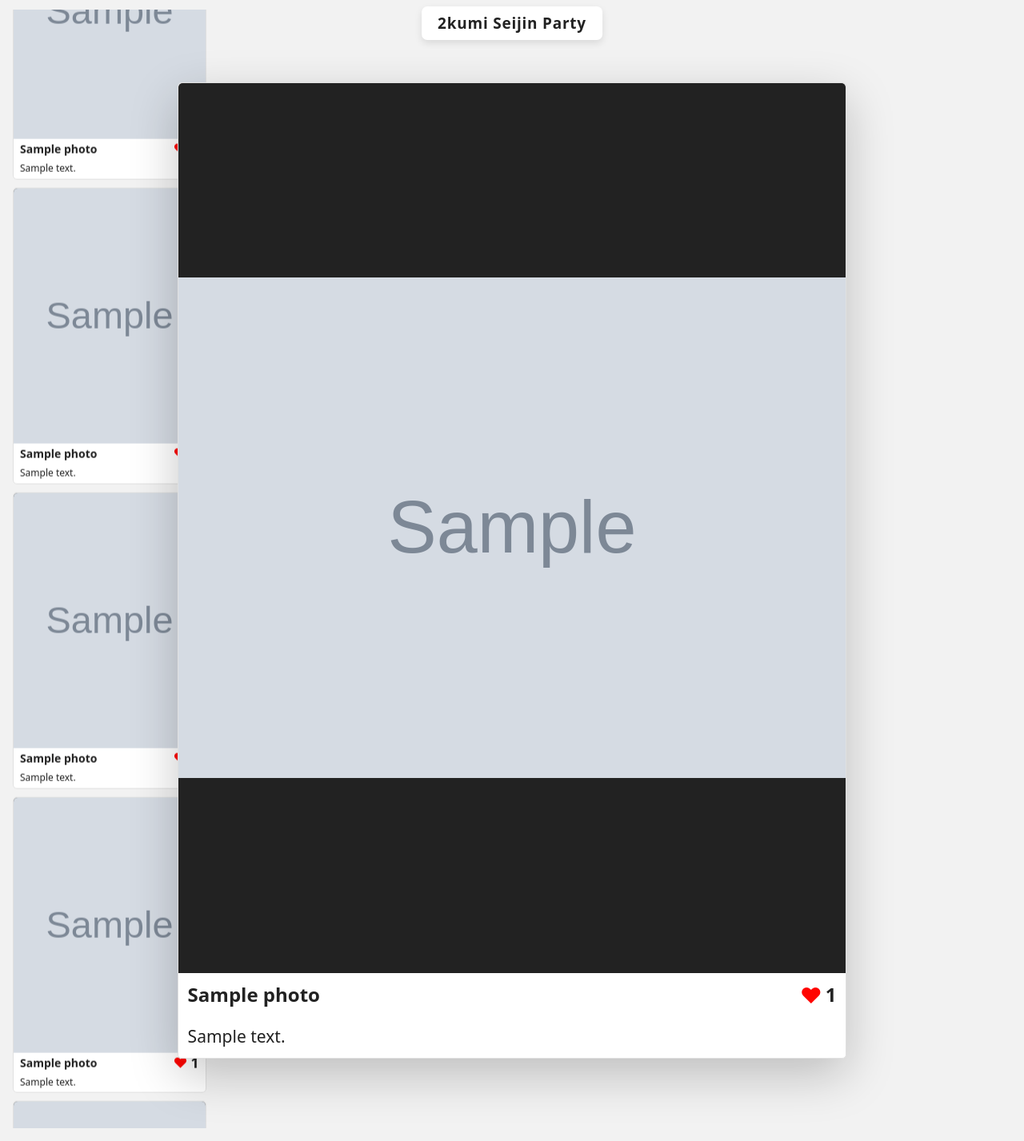
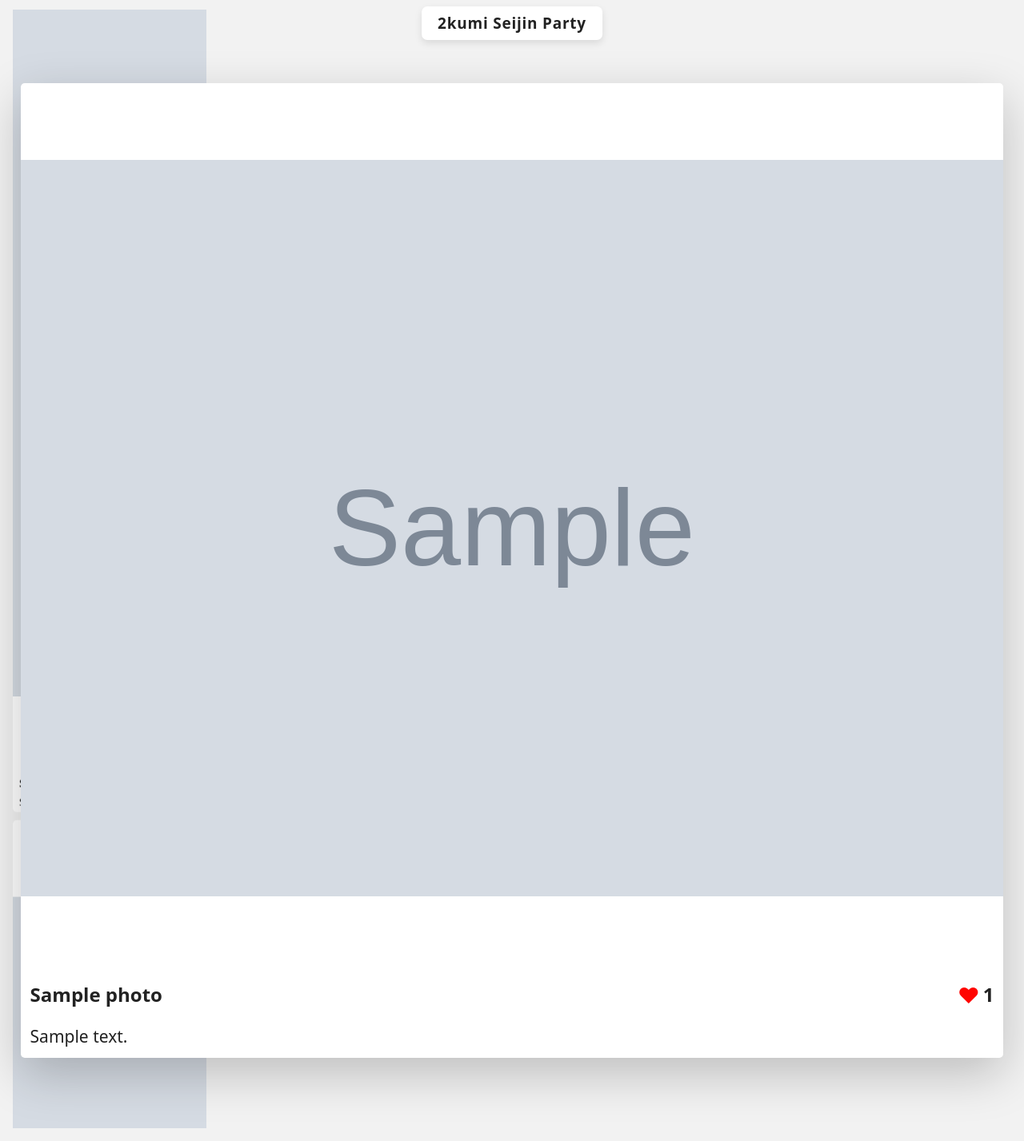
Before and after one commit to tama-git/seijinphoto_2026, a Django app: template photos/templates/photos/screen.html in a window 1280 px wide. Shown: the whole page at 80% size. Run offline with Django 5.2, Linux system fonts and the light colour scheme; the template is opened without the code that fills it: values that come from a table or form of the project are taken from there, others are empty; tables that the repository leaves empty hold one stand-in row (values such as "Sample post"); grey boxes marked "Sample" are stand-in pictures; data that the repository does not hold is empty.

Commit message:
ピックアップ表示の縦横比に応じた見せ方を調整

```diff
--- a/photos/static/photos/css/screen.css
+++ b/photos/static/photos/css/screen.css
@@ -128,7 +128,7 @@ body::-webkit-scrollbar {
   margin-bottom: 0;
 
   background: #ffffff;
-  border: 1px solid #e0e0e0;
+  border: none;
   border-radius: 5px;
   break-inside: avoid;
 }
@@ -156,15 +156,13 @@ body::-webkit-scrollbar {
    写真本体
 ======================================== */
 .screen-photo-image {
-  width: 100%;
-  height: auto;
   display: block;
-  object-fit: cover;
-  border-radius: 5px 5px 0 0;
-  aspect-ratio: 3 / 4;
-  min-height: 200px;
-  background: #222;
+  width: auto;
+  height: var(--pickup-h);
+  max-width: 96vw;
+  object-fit: contain;
 }
+
 
 /* ========================================
    メタ情報（名前・いいね）
@@ -257,7 +255,7 @@ body::-webkit-scrollbar {
  width: fit-content;
  max-width: 96vw;
  background: #ffffff;
- border: 1px solid #e0e0e0;
+ border: none;
  border-radius: 5px;
  padding: 0 0 4px;
  box-shadow: 0 20px 60px rgba(0,0,0,0.22);
--- a/photos/templates/photos/screen.html
+++ b/photos/templates/photos/screen.html
@@ -49,7 +49,7 @@
   <div id="pickupOverlay" class="pickup-overlay" aria-hidden="true">
     <article class="screen-photo-card pickup-card no-message" id="pickupCard">
       <div class="pickup-image-wrap">
-        <img id="pickupImage" class="screen-photo-image" src="" alt="">
+        <img id="pickupImage" class="pickup-image" src="" alt="">
       </div>
 
       <div class="screen-photo-meta">
```
